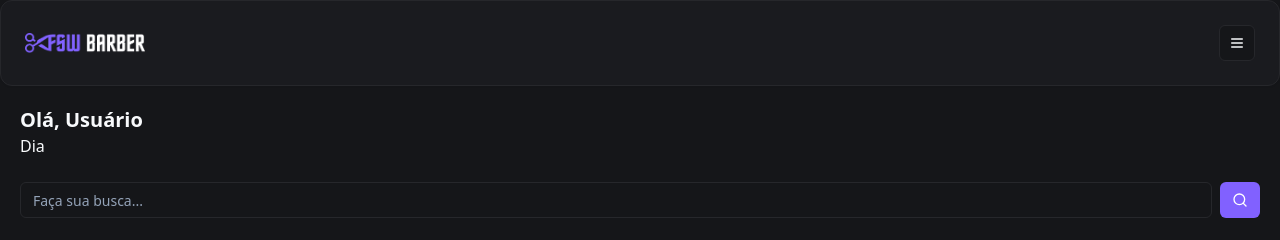
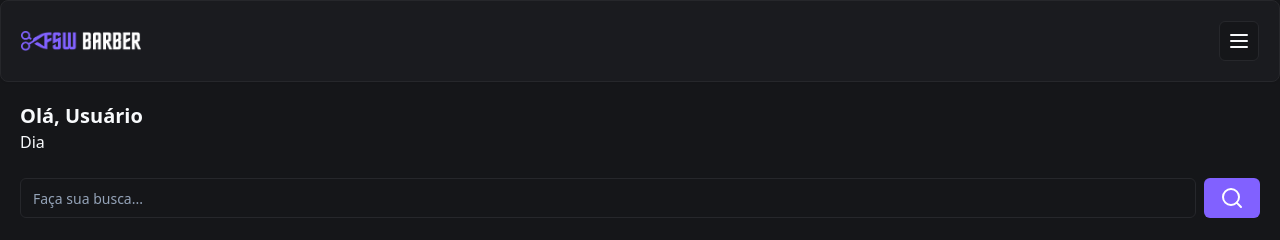
Before and after one commit to lucaslpdacosta/next-barber, a Next.js app: page / in a window 1280 px wide. Shown: the top 240 px of the page. Built offline with nearby package versions, Linux system fonts and the light colour scheme.

Commit message:
chore: updated shadcn components configs

```diff
--- a/app/_components/header.tsx
+++ b/app/_components/header.tsx
@@ -6,7 +6,7 @@
 const Header = () => {
   return (
     <Card>
-      <CardContent className="flex flex-row items-center justify-between">
+      <CardContent className="flex flex-row items-center justify-between p-5">
         <Image alt="FSW Barber" src="/logo.png" height={18} width={120} />
         <Button size="icon" variant="outline">
           <MenuIcon />
--- a/app/_components/ui/button.tsx
+++ b/app/_components/ui/button.tsx
@@ -5,55 +5,52 @@
 import { cn } from "@/app/_lib/utils"
 
 const buttonVariants = cva(
-  "inline-flex items-center justify-center gap-2 whitespace-nowrap rounded-md text-sm font-medium transition-all disabled:pointer-events-none disabled:opacity-50 [&_svg]:pointer-events-none [&_svg:not([class*='size-'])]:size-4 shrink-0 [&_svg]:shrink-0 outline-none focus-visible:border-ring focus-visible:ring-ring/50 focus-visible:ring-[3px] aria-invalid:ring-destructive/20 dark:aria-invalid:ring-destructive/40 aria-invalid:border-destructive",
+  "inline-flex items-center justify-center whitespace-nowrap rounded-md text-sm font-medium ring-offset-background transition-colors focus-visible:outline-none focus-visible:ring-2 focus-visible:ring-ring focus-visible:ring-offset-2 disabled:pointer-events-none disabled:opacity-50",
   {
     variants: {
       variant: {
-        default:
-          "bg-primary text-primary-foreground shadow-xs hover:bg-primary/90",
+        default: "bg-primary text-primary-foreground hover:bg-primary/90",
         destructive:
-          "bg-destructive text-white shadow-xs hover:bg-destructive/90 focus-visible:ring-destructive/20 dark:focus-visible:ring-destructive/40 dark:bg-destructive/60",
+          "bg-destructive text-destructive-foreground hover:bg-destructive/90",
         outline:
-          "border bg-background shadow-xs hover:bg-accent hover:text-accent-foreground dark:bg-input/30 dark:border-input dark:hover:bg-input/50",
+          "border border-input bg-background hover:bg-accent hover:text-accent-foreground",
         secondary:
-          "bg-secondary text-secondary-foreground shadow-xs hover:bg-secondary/80",
-        ghost:
-          "hover:bg-accent hover:text-accent-foreground dark:hover:bg-accent/50",
+          "bg-secondary text-secondary-foreground hover:bg-secondary/80",
+        ghost: "hover:bg-accent hover:text-accent-foreground",
         link: "text-primary underline-offset-4 hover:underline",
       },
       size: {
-        default: "h-9 px-4 py-2 has-[>svg]:px-3",
-        sm: "h-8 rounded-md gap-1.5 px-3 has-[>svg]:px-2.5",
-        lg: "h-10 rounded-md px-6 has-[>svg]:px-4",
-        icon: "size-9",
+        default: "h-10 px-4 py-2",
+        sm: "h-9 rounded-md px-3",
+        lg: "h-11 rounded-md px-8",
+        icon: "h-10 w-10",
       },
     },
     defaultVariants: {
       variant: "default",
       size: "default",
     },
-  }
+  },
 )
 
-function Button({
-  className,
-  variant,
-  size,
-  asChild = false,
-  ...props
-}: React.ComponentProps<"button"> &
-  VariantProps<typeof buttonVariants> & {
+export interface ButtonProps
+  extends React.ButtonHTMLAttributes<HTMLButtonElement>,
+    VariantProps<typeof buttonVariants> {
   asChild?: boolean
-  }) {
+}
+
+const Button = React.forwardRef<HTMLButtonElement, ButtonProps>(
+  ({ className, variant, size, asChild = false, ...props }, ref) => {
     const Comp = asChild ? Slot : "button"
-
     return (
       <Comp
-      data-slot="button"
         className={cn(buttonVariants({ variant, size, className }))}
+        ref={ref}
         {...props}
       />
     )
-}
+  },
+)
+Button.displayName = "Button"
 
 export { Button, buttonVariants }
--- a/app/_components/ui/card.tsx
+++ b/app/_components/ui/card.tsx
@@ -2,91 +2,78 @@
 
 import { cn } from "@/app/_lib/utils"
 
-function Card({ className, ...props }: React.ComponentProps<"div">) {
-  return (
+const Card = React.forwardRef<
+  HTMLDivElement,
+  React.HTMLAttributes<HTMLDivElement>
+>(({ className, ...props }, ref) => (
   <div
-      data-slot="card"
+    ref={ref}
     className={cn(
-        "bg-card text-card-foreground flex flex-col gap-6 rounded-xl border py-6 shadow-sm",
-        className
+      "rounded-lg border bg-card text-card-foreground shadow-sm",
+      className,
     )}
     {...props}
   />
-  )
-}
+))
+Card.displayName = "Card"
 
-function CardHeader({ className, ...props }: React.ComponentProps<"div">) {
-  return (
+const CardHeader = React.forwardRef<
+  HTMLDivElement,
+  React.HTMLAttributes<HTMLDivElement>
+>(({ className, ...props }, ref) => (
   <div
-      data-slot="card-header"
+    ref={ref}
+    className={cn("flex flex-col space-y-1.5 p-6", className)}
+    {...props}
+  />
+))
+CardHeader.displayName = "CardHeader"
+
+const CardTitle = React.forwardRef<
+  HTMLParagraphElement,
+  React.HTMLAttributes<HTMLHeadingElement>
+>(({ className, ...props }, ref) => (
+  <h3
+    ref={ref}
     className={cn(
-        "@container/card-header grid auto-rows-min grid-rows-[auto_auto] items-start gap-1.5 px-6 has-data-[slot=card-action]:grid-cols-[1fr_auto] [.border-b]:pb-6",
-        className
+      "text-2xl font-semibold leading-none tracking-tight",
+      className,
     )}
     {...props}
   />
-  )
-}
+))
+CardTitle.displayName = "CardTitle"
 
-function CardTitle({ className, ...props }: React.ComponentProps<"div">) {
-  return (
-    <div
-      data-slot="card-title"
-      className={cn("leading-none font-semibold", className)}
+const CardDescription = React.forwardRef<
+  HTMLParagraphElement,
+  React.HTMLAttributes<HTMLParagraphElement>
+>(({ className, ...props }, ref) => (
+  <p
+    ref={ref}
+    className={cn("text-sm text-muted-foreground", className)}
     {...props}
   />
-  )
-}
+))
+CardDescription.displayName = "CardDescription"
 
-function CardDescription({ className, ...props }: React.ComponentProps<"div">) {
-  return (
+const CardContent = React.forwardRef<
+  HTMLDivElement,
+  React.HTMLAttributes<HTMLDivElement>
+>(({ className, ...props }, ref) => (
+  <div ref={ref} className={cn("p-6 pt-0", className)} {...props} />
+))
+CardContent.displayName = "CardContent"
+
+const CardFooter = React.forwardRef<
+  HTMLDivElement,
+  React.HTMLAttributes<HTMLDivElement>
+>(({ className, ...props }, ref) => (
   <div
-      data-slot="card-description"
-      className={cn("text-muted-foreground text-sm", className)}
+    ref={ref}
+    className={cn("flex items-center p-6 pt-0", className)}
     {...props}
   />
-  )
-}
+))
+CardFooter.displayName = "CardFooter"
 
-function CardAction({ className, ...props }: React.ComponentProps<"div">) {
-  return (
-    <div
-      data-slot="card-action"
-      className={cn(
-        "col-start-2 row-span-2 row-start-1 self-start justify-self-end",
-        className
-      )}
-      {...props}
-    />
-  )
-}
-
-function CardContent({ className, ...props }: React.ComponentProps<"div">) {
-  return (
-    <div
-      data-slot="card-content"
-      className={cn("px-6", className)}
-      {...props}
-    />
-  )
-}
-
-function CardFooter({ className, ...props }: React.ComponentProps<"div">) {
-  return (
-    <div
-      data-slot="card-footer"
-      className={cn("flex items-center px-6 [.border-t]:pt-6", className)}
-      {...props}
-    />
-  )
-}
-
-export {
-  Card,
-  CardHeader,
-  CardFooter,
-  CardTitle,
-  CardAction,
-  CardDescription,
-  CardContent,
-}
+export { Card, CardHeader, CardFooter, CardTitle, CardDescription, CardContent }
--- a/app/_components/ui/input.tsx
+++ b/app/_components/ui/input.tsx
@@ -2,20 +2,24 @@
 
 import { cn } from "@/app/_lib/utils"
 
-function Input({ className, type, ...props }: React.ComponentProps<"input">) {
+export interface InputProps
+  extends React.InputHTMLAttributes<HTMLInputElement> {}
+
+const Input = React.forwardRef<HTMLInputElement, InputProps>(
+  ({ className, type, ...props }, ref) => {
     return (
       <input
         type={type}
-      data-slot="input"
         className={cn(
-        "file:text-foreground placeholder:text-muted-foreground selection:bg-primary selection:text-primary-foreground dark:bg-input/30 border-input flex h-9 w-full min-w-0 rounded-md border bg-transparent px-3 py-1 text-base shadow-xs transition-[color,box-shadow] outline-none file:inline-flex file:h-7 file:border-0 file:bg-transparent file:text-sm file:font-medium disabled:pointer-events-none disabled:cursor-not-allowed disabled:opacity-50 md:text-sm",
-        "focus-visible:border-ring focus-visible:ring-ring/50 focus-visible:ring-[3px]",
-        "aria-invalid:ring-destructive/20 dark:aria-invalid:ring-destructive/40 aria-invalid:border-destructive",
-        className
+          "flex h-10 w-full rounded-md border border-input bg-background px-3 py-2 text-sm ring-offset-background file:border-0 file:bg-transparent file:text-sm file:font-medium placeholder:text-muted-foreground focus-visible:outline-none focus-visible:ring-2 focus-visible:ring-ring focus-visible:ring-offset-2 disabled:cursor-not-allowed disabled:opacity-50",
+          className,
         )}
+        ref={ref}
         {...props}
       />
     )
-}
+  },
+)
+Input.displayName = "Input"
 
 export { Input }
```
Lines whose indentation alone changed are shown as unchanged.
